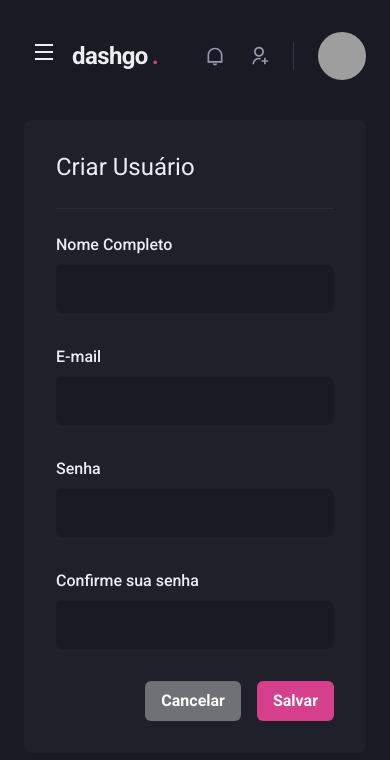
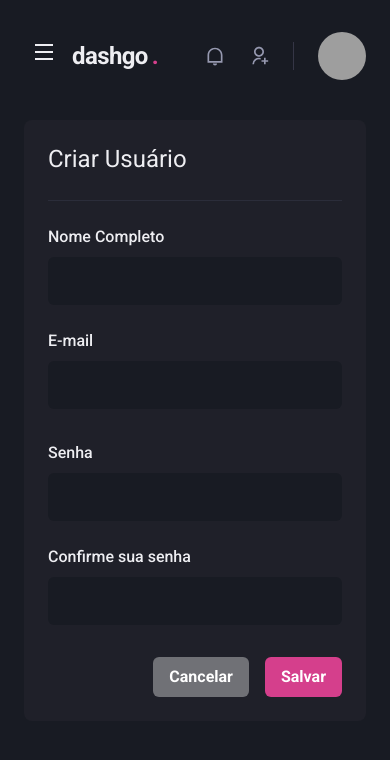
Before and after one commit to wilkgillian/dashgo, a Next.js app: page /users/create in a window 390 px wide. Shown: the top 760 px of the page. Built offline with nearby package versions, Linux system fonts and the light colour scheme; grey boxes are pictures that could not be loaded.

Commit message:
responsive finished

```diff
--- a/src/pages/users/create.tsx
+++ b/src/pages/users/create.tsx
@@ -18,13 +18,13 @@
       <Header />
       <Flex w="100%" my={6} maxWidth={1480} mx="auto" px={6}>
         <Sidebar />
-        <Box flex={1} borderRadius={8} bg="gray.800" p={8}>
+        <Box flex={1} borderRadius={8} bg="gray.800" p={['6', '8']}>
           <Heading size="lg" fontWeight="normal">
             Criar Usuário
           </Heading>
           <Divider my={6} borderColor="gray.700" />
           <VStack spacing={8}>
-            <SimpleGrid minChildWidth={240} spacing={8} w="100%">
+            <SimpleGrid minChildWidth={240} spacing={['6', '8']} w="100%">
               <Input
                 name="name"
                 type="text"
@@ -38,7 +38,7 @@
                 isRequired={true}
               />
             </SimpleGrid>
-            <SimpleGrid minChildWidth={240} spacing={8} w="100%">
+            <SimpleGrid minChildWidth={240} spacing={['6', '8']} w="100%">
               <Input
                 name="password"
                 type="password"
```
